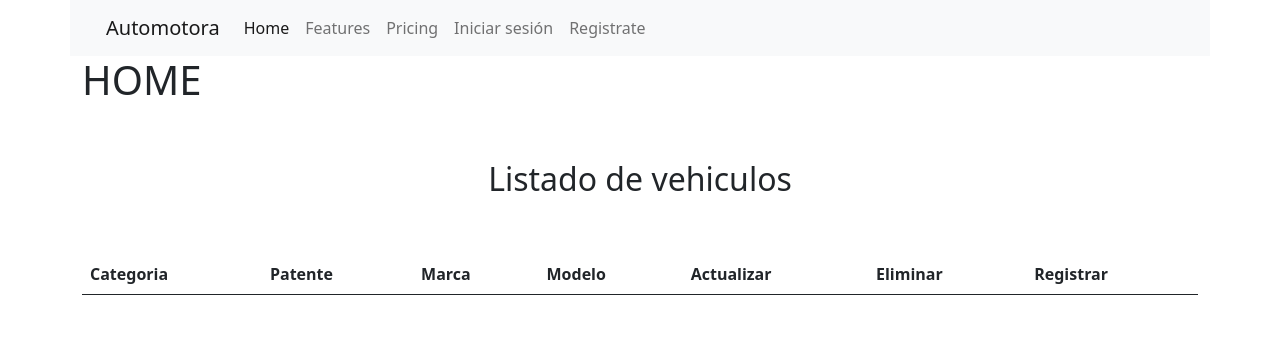
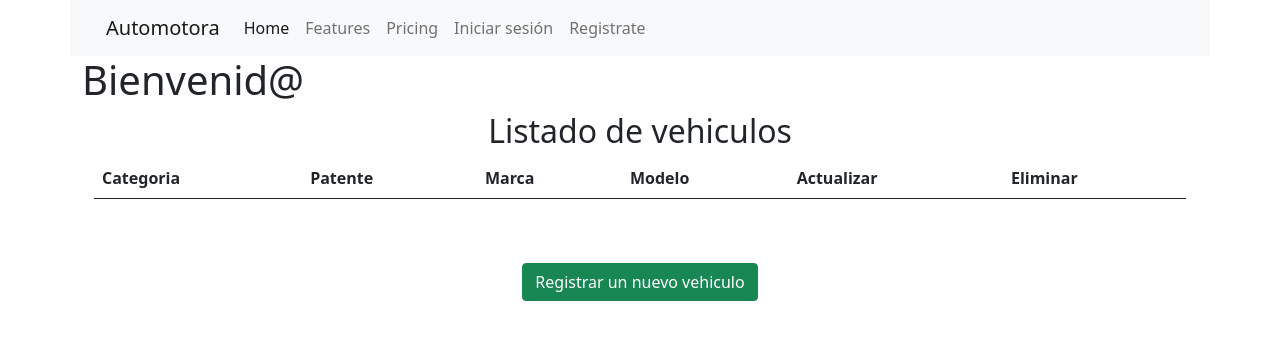
Before and after one commit to Seba-desing/bootcamp, a Django app: page / in a window 1280 px wide. Shown: the top 356 px of the page. Run offline with Django 4.2, Linux system fonts and the light colour scheme; data that the repository does not hold is empty.

Commit message:
UPDATE: Se agregan nuevos templates y se completa eliminar y modificar

```diff
--- a/app1/static/css/formulario.css
+++ b/app1/static/css/formulario.css
@@ -1,9 +1,4 @@
-body{
-    min-height: 713px;
-    background: rgb(255, 255, 255);
-    background: linear-gradient(135deg, rgb(255, 253, 253) 23%, rgb(160, 205, 248) 100%);
-    width: 100%;
-}
+
 .form{
     display: grid!important;
 }
@@ -25,3 +20,8 @@ select {
     z-index: 2;
     border-radius: 24px;
 }
+.v-btn{
+    text-decoration: none;
+    text-decoration: unset;
+    color: #000;
+}
--- a/app1/templates/home.html
+++ b/app1/templates/base.html
@@ -6,10 +6,11 @@
     <meta http-equiv="X-UA-Compatible" content="IE=edge">
     <meta name="viewport" content="width=device-width, initial-scale=1.0">
     <title>Document</title>
+    <link rel="stylesheet" href="{%  static 'css/formulario.css' %}">
     <link href="https://cdn.jsdelivr.net/npm/bootstrap@5.0.2/dist/css/bootstrap.min.css" rel="stylesheet" integrity="sha384-EVSTQN3/azprG1Anm3QDgpJLIm9Nao0Yz1ztcQTwFspd3yD65VohhpuuCOmLASjC" crossorigin="anonymous">
 </head>
 <body>
-    <div class="container">
+    <div class="container mb-5">
         <div class="row">
             <nav class="navbar navbar-expand-lg navbar-light bg-light">
                 <div class="container-fluid">
@@ -45,40 +46,14 @@
                   </div>
                 </div>
               </nav>
-            <h1>HOME</h1>
+            <h1 >Bienvenid@</h1>
         </div>
-    </div>
-    <h2 class="d-flex justify-content-center py-5">Listado de vehiculos</h2>
-    <div class="container">
-        <table class="table">
-            <thead>
-              <tr>
-                <th scope="col">Categoria</th>
-                <th scope="col">Patente</th>
-                <th scope="col">Marca</th>
-                <th scope="col">Modelo</th>
-                <th scope="col">Actualizar</th>
-                <th scope="col">Eliminar</th>
-                <th scope="col">Registrar</th>
-              </tr>
-            </thead>
-            <tbody>
-             {% for i in Vehiculo %}
-             <tr>
-                 <td>{{i.Categoria}}</td>
-                 <td>{{i.patente}}</td>
-                 <td>{{i.marca}}</td>
-                 <td>{{i.modelo}}</td>
-                 <td><a href=""><button class="btn btn-warning">UPDATE</button></a></td>
-                 <td><a href=""><button class="btn btn-danger">DELETE</button></a></td>
-                 <td><a href="form"><button class="btn btn-success">Registrar</button></a></td>
+        {% block contenido%}
 
-             </tr>
-             {% endfor %}
-            </tbody>
-          </table>
+        {% endblock %}
 
     </div>
+    <script src="https://cdn.jsdelivr.net/npm/bootstrap@5.0.2/dist/js/bootstrap.bundle.min.js" integrity="sha384-MrcW6ZMFYlzcLA8Nl+NtUVF0sA7MsXsP1UyJoMp4YLEuNSfAP+JcXn/tWtIaxVXM" crossorigin="anonymous"></script>
 
 </body>
 </html>
--- /dev/null
+++ b/app1/templates/listado_vehiculos.html
@@ -0,0 +1,36 @@
+{% extends 'base.html' %}
+
+
+{% block contenido%}
+<h2 class="d-flex justify-content-center">Listado de vehiculos</h2>
+<div class="container">
+  <table class="table">
+      <thead>
+        <tr>
+          <th scope="col">Categoria</th>
+          <th scope="col">Patente</th>
+          <th scope="col">Marca</th>
+          <th scope="col">Modelo</th>
+          <th scope="col">Actualizar</th>
+          <th scope="col">Eliminar</th>
+        </tr>
+      </thead>
+      <tbody>
+       {% for i in Vehiculo %}
+       <tr>
+           <td>{{i.Categoria}}</td>
+           <td>{{i.patente}}</td>
+           <td>{{i.marca}}</td>
+           <td>{{i.modelo}}</td>
+           <td><a href="{% url 'form_update_vehiculo' i.patente %}"><button class="btn btn-warning">UPDATE</button></a></td>
+           <td><a href="{% url 'form_delete_vehiculo' i.patente %}"><button class="btn btn-danger">DELETE</button></a></td>
+       </tr>
+       {% endfor %}
+      </tbody>
+    </table>
+    <div class="d-flex justify-content-center ">
+      <a href="form"><button class="btn btn-success  mt-5 ">Registrar un nuevo vehiculo</button></a>
+    </div>
+</div>
+
+{% endblock %}
--- a/app1/urls.py
+++ b/app1/urls.py
@@ -4,5 +4,7 @@ from .views import *
 urlpatterns = [
     path("", home, name = "home"),
     path("registro/", registro, name = "registro"),
-    path('form', form, name="form")
+    path('form', form, name="form"),
+    path('form_update_vehiculo/<id>/', form_update_vehiculo, name="form_update_vehiculo"),
+    path('form_delete_vehiculo/<id>/', form_delete_vehiculo, name="form_delete_vehiculo")
 ]
--- a/app1/views.py
+++ b/app1/views.py
@@ -5,12 +5,14 @@ from django.contrib import messages
 from .models import Vehiculo
 # Create your views here.
 
+
+
 def home(request):
     vehiculo = Vehiculo.objects.all()
     datos = {
             'Vehiculo':vehiculo
     }
-    return render (request,'home.html',datos)
+    return render (request,'listado_vehiculos.html',datos)
 
 
 def registro(request):
@@ -41,3 +43,25 @@ def form(request):
             formulario.save()
 
     return render (request, 'form_create.html',datos)
+
+
+def form_update_vehiculo(request,id):
+    vehiculo = Vehiculo.objects.get(patente = id)
+    datos = {
+        'form':VehiculoForm(instance = vehiculo)
+    }
+    if request.method == 'POST':
+        formulario = VehiculoForm(request.POST, instance = vehiculo )
+        if formulario.is_valid():
+            formulario.save()
+            datos['mensaje']= "Modificado correctamente"
+            datos['form'] = formulario
+
+    return render (request,'form_update.html',datos)
+
+
+
+def form_delete_vehiculo(request,id):
+    vehiculo = Vehiculo.objects.get(patente = id)
+    vehiculo.delete()
+    return redirect(to="home")
```
Also changed, not shown: app1/templates/form_create.html (+5 -17 lines), app1/templates/form_update.html (added, +15 -0 lines).
